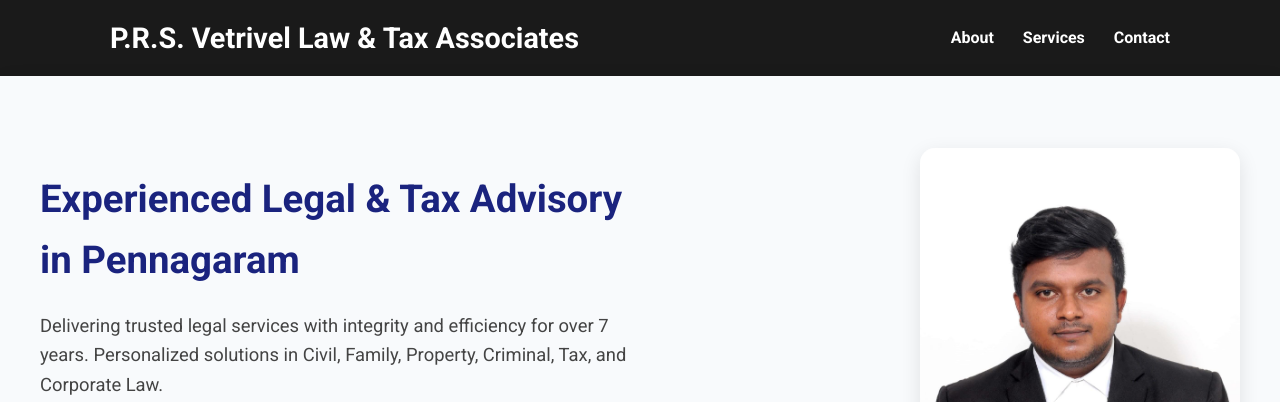
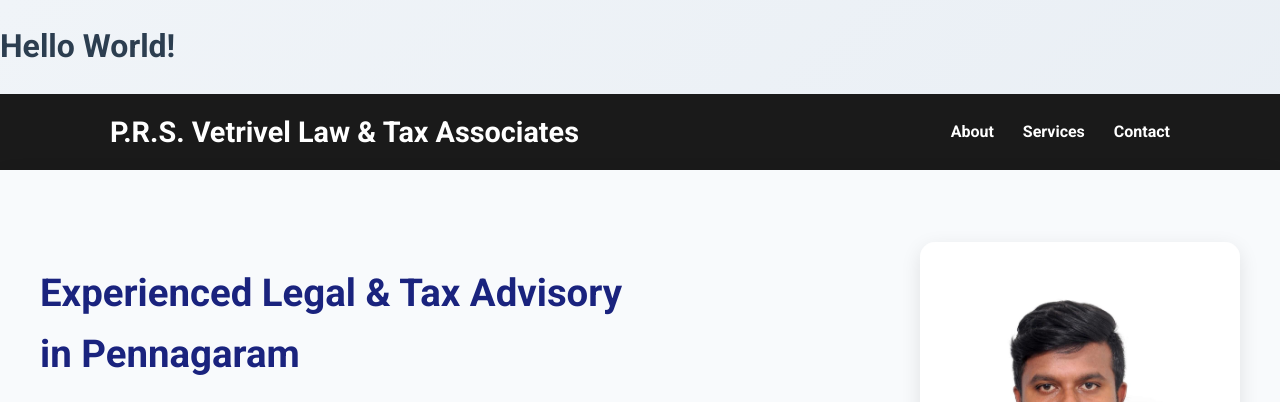
Before and after one commit to sivacheetas/VETRIVEL-LAW, a plain HTML site: page index.html in a window 1280 px wide. Shown: the top 402 px of the page. Drawn offline with Linux system fonts and the light colour scheme.

Commit message:
Update index.html

```diff
--- a/index.html
+++ b/index.html
@@ -1,4 +1,15 @@
 <!DOCTYPE html>
+<html lang="en">
+<head>
+  <meta charset="UTF-8" />
+  <meta name="viewport" content="width=device-width, initial-scale=1" />
+  <title>Test Page</title>
+  <link rel="stylesheet" href="style.css" />
+</head>
+<body>
+  <h1>Hello World!</h1>
+</body>
+</html>
 <html lang="en">
 <head>
   <meta charset="UTF-8" />
```
